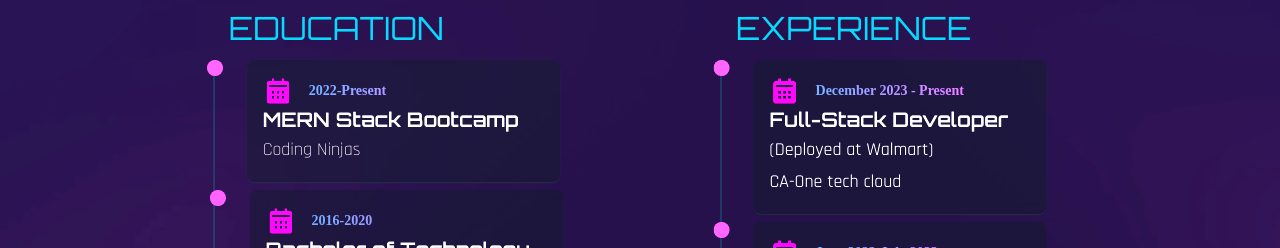
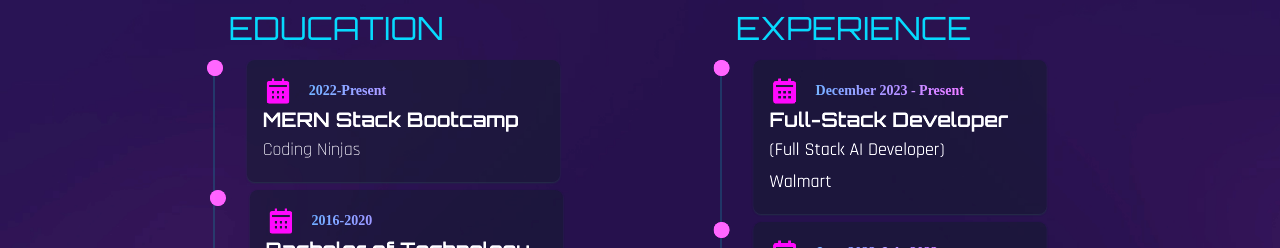
Before and after one commit to serverf21/Personal-Portfolio, a React (Create React App) app: page / in a window 1280 px wide. Shown: the part 4140-4388 px from the top of the page. Built offline with nearby package versions, Linux system fonts and the light colour scheme; a web font is replaced by a local one.

Commit message:
Minor change

```diff
--- a/src/components/Education.js
+++ b/src/components/Education.js
@@ -101,8 +101,8 @@ const Education = () => {
                                                 December 2023 - Present
                                             </div>
                                             <h3 className="h3 mb-0 text-xl">Full-Stack Developer</h3>
-                                            <p>(Deployed at Walmart)</p>
-                                            <h4>CA-One tech cloud</h4>
+                                            <p>(Full Stack AI Developer)</p>
+                                            <h4>Walmart</h4>
                                             {/* <p className="text-sm">Lorem, ipsum dolor sit amet consectetur adipisicing elit. Debitis quis magni recusandae officia dicta praesentium.</p> */}
                                         </div>
                                     </motion.div>
```
